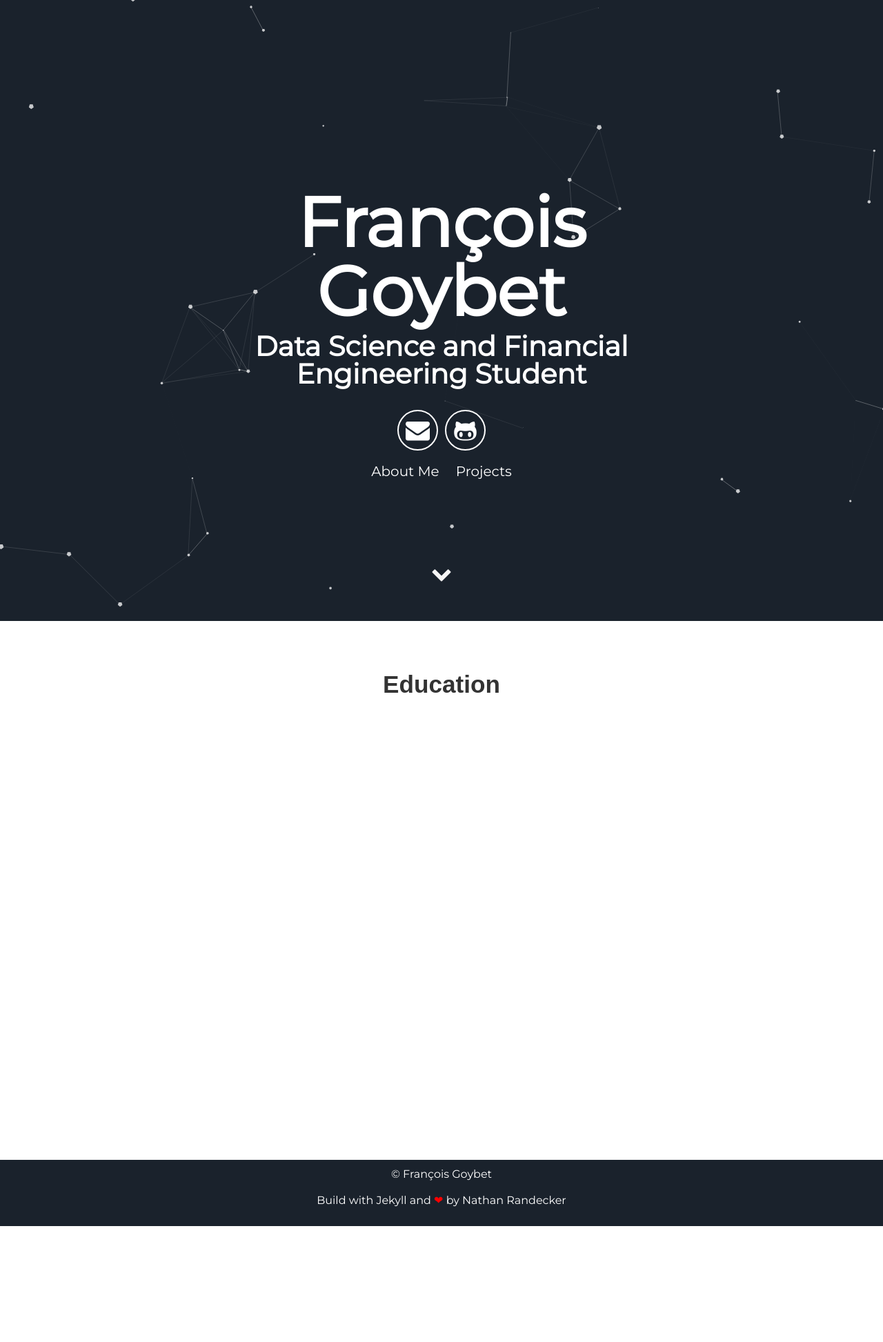
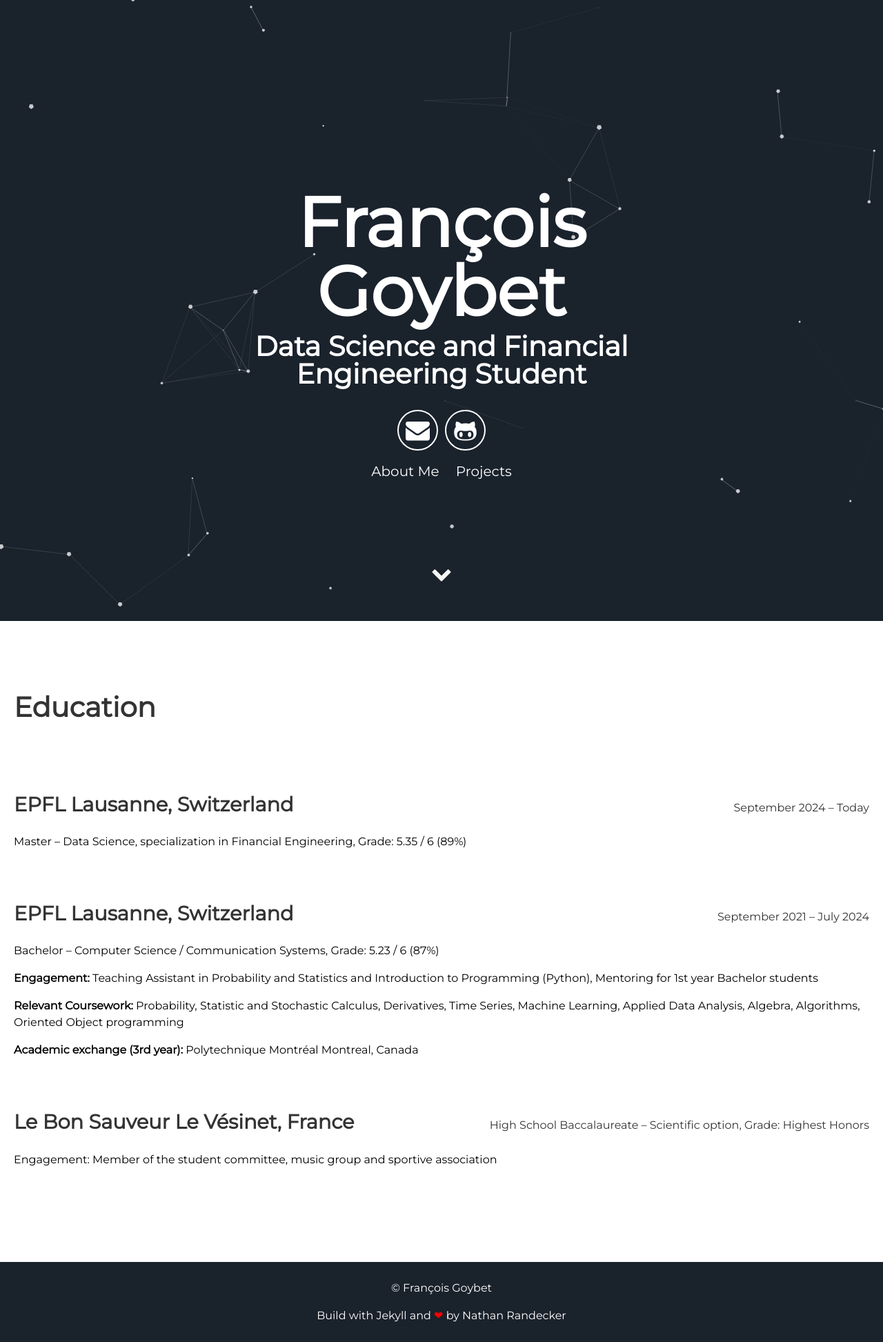
Before and after one commit to francois-goybet/francois-goybet.github.io, a Jekyll site: the page built from index.html, in a window 1280 px wide. Shown: the whole page at 69% size. Built offline with Jekyll 4.4.1, drawn with Linux system fonts in a browser that asks for light colours; before the commit the page ends 1777 px from its top, so only the background shows below that.

Commit message:
minor changes

```diff
--- a/_includes/education.html
+++ b/_includes/education.html
@@ -1,21 +1,17 @@
-<section id="education" class="education-section">
+<section id="education">
+  <h2>Education</h2>
 
-  <h2 class="education-title">Education</h2>
+  <div class="institution">
+    <h3>EPFL Lausanne, Switzerland</h3>
+    <span class="dates">September 2024 – Today</span>
+  </div>
+  <p>Master – Data Science, specialization in Financial Engineering, Grade: 5.35 / 6 (89%)</p>
 
-  <div class="education-item">
-    <h3 class="education-institution">EPFL Lausanne, Switzerland</h3>
-    <div class="education-text">
-      Master – Data Science, specialization in Financial Engineering, Grade: 5.35/6 (89%)
-    </div>
-    <div class="education-date">September 2024 – Today</div>
+  <div class="institution">
+    <h3>EPFL Lausanne, Switzerland</h3>
+    <span class="dates">September 2021 – July 2024</span>
   </div>
-
-  <div class="education-item">
-    <div class="education-text">
-      Bachelor – Computer Science / Communication Systems, Grade: 5.23/6 (87%)
-    </div>
-    <div class="education-date">September 2021 – July 2024</div>
-  </div>
+  <p>Bachelor – Computer Science / Communication Systems, Grade: 5.23 / 6 (87%)</p>
 
   <p><strong>Engagement:</strong> Teaching Assistant in Probability and Statistics and Introduction to Programming (Python), Mentoring for 1st year Bachelor students</p>
 
@@ -23,14 +19,9 @@
 
   <p><strong>Academic exchange (3rd year):</strong> Polytechnique Montréal Montreal, Canada</p>
 
-  <div class="education-item">
-    <h3 class="education-institution">Le Bon Sauveur Le Vésinet, France</h3>
-    <div class="education-text">
-      High School Baccalaureate – Scientific option, Grade: Highest Honors
-    </div>
-    <div class="education-date">July 2021</div>
+  <div class="institution">
+    <h3>Le Bon Sauveur Le Vésinet, France</h3>
+    <span class="dates">High School Baccalaureate – Scientific option, Grade: Highest Honors</span>
   </div>
-
-  <p><strong>Engagement:</strong> Member of the student committee, music group and sportive association</p>
-
+  <p>Engagement: Member of the student committee, music group and sportive association</p>
 </section>
```
Also changed, not shown: assets/css/main.css.
